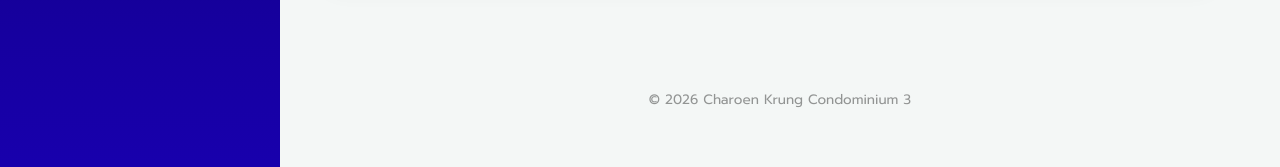
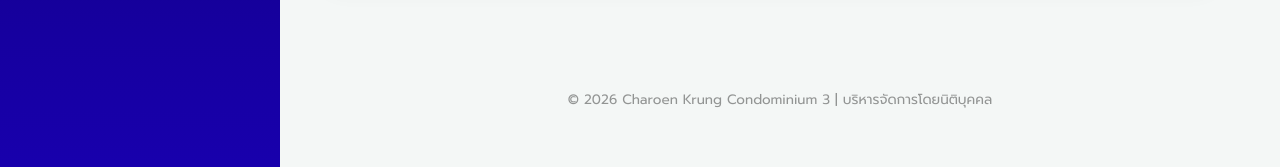
Before and after one commit to chaichana-dev-io/Maintenance-System, a plain HTML site: page profile/index.html in a window 1280 px wide. Shown: the part 630-797 px from the top of the page. Drawn offline with nearby package versions, Linux system fonts and the light colour scheme; sample sign-in values are in the browser's storage.

Commit message:
Update index.html

```diff
--- a/profile/index.html
+++ b/profile/index.html
@@ -90,7 +90,7 @@
         </div>
       </div>
     </div>
-    <footer class="footer">© 2026 Charoen Krung Condominium 3</footer>
+    <footer class="footer">© 2026 Charoen Krung Condominium 3 | บริหารจัดการโดยนิติบุคคล</footer>
   </main>
 
   <div id="lux-modal" class="modal-overlay">
```
